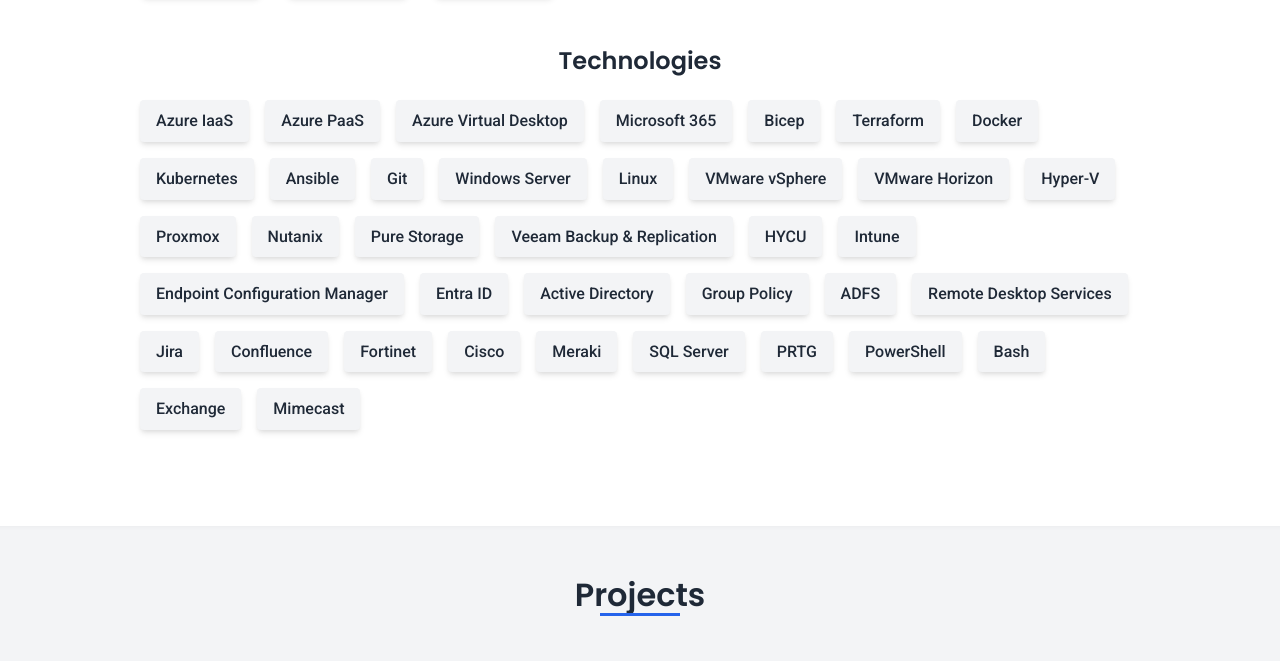
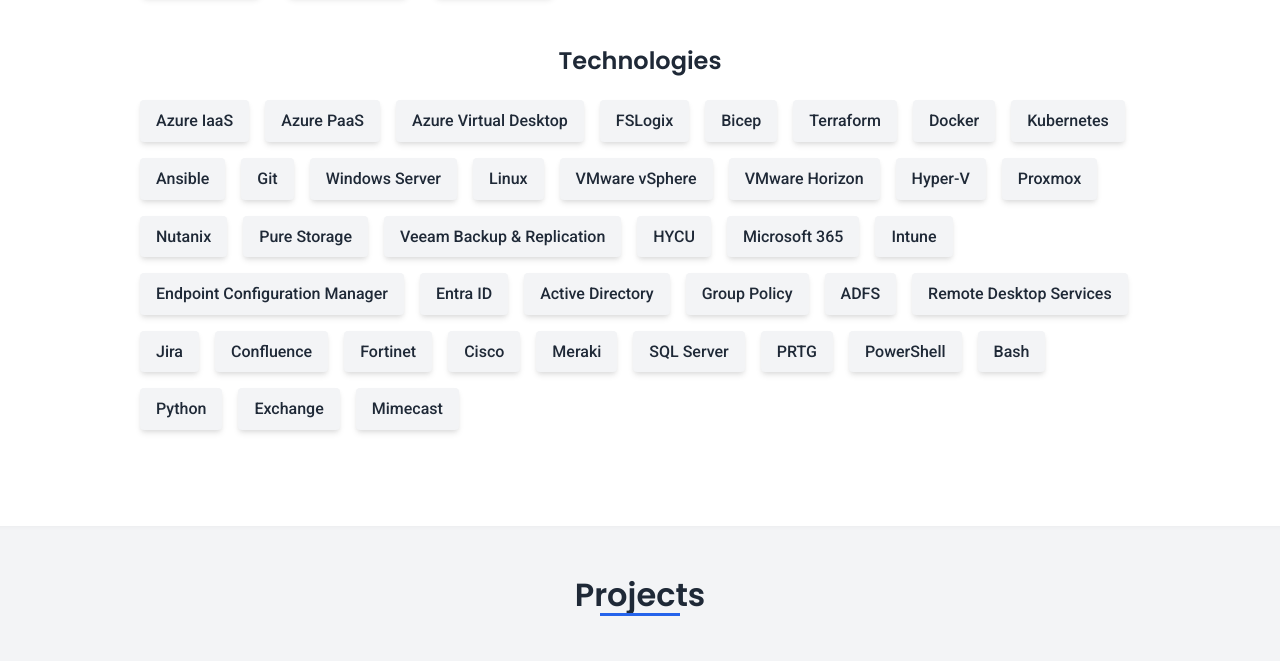
Before and after one commit to tbeller/tb-info, a plain HTML site: page src/web/index.html in a window 1280 px wide. Shown: the part 5124-5785 px from the top of the page. Drawn offline with Linux system fonts and the light colour scheme; no server answers.

Commit message:
Update tech list

```diff
--- a/src/web/index.html
+++ b/src/web/index.html
@@ -337,7 +337,7 @@
                             <li>Azure IaaS</li>
                             <li>Azure PaaS</li>
                             <li>Azure Virtual Desktop</li>
-                            <li>Microsoft 365</li>
+                            <li>FSLogix</li>
                             <li>Bicep</li>
                             <li>Terraform</li>
                             <li>Docker</li>
@@ -354,6 +354,7 @@
                             <li>Pure Storage</li>
                             <li>Veeam Backup & Replication</li>
                             <li>HYCU</li>
+                            <li>Microsoft 365</li>
                             <li>Intune</li>
                             <li>Endpoint Configuration Manager</li>
                             <li>Entra ID</li>
@@ -370,6 +371,7 @@
                             <li>PRTG</li>
                             <li>PowerShell</li>
                             <li>Bash</li>
+                            <li>Python</li>
                             <li>Exchange</li>
                             <li>Mimecast</li>
                         </ul>
```
